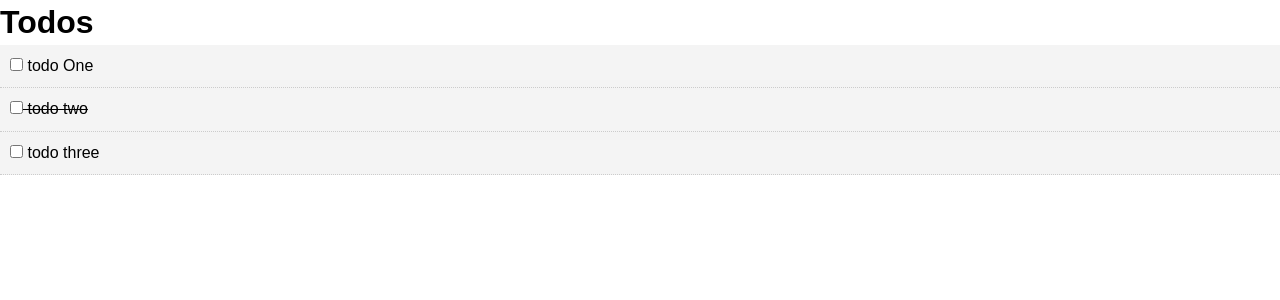
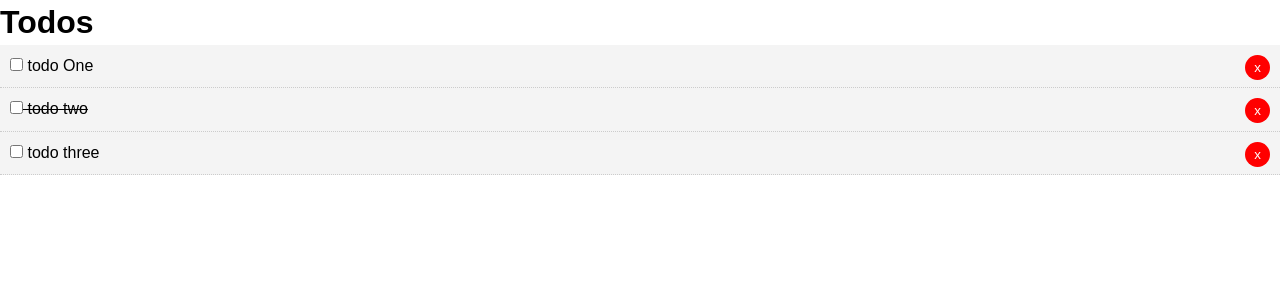
Before and after one commit to nejilabs/TVS-Vue-Failed, a Vue app: page / in a window 1280 px wide. Shown: the top 300 px of the page. Built offline with nearby package versions, Linux system fonts and the light colour scheme.

Commit message:
finished delete function

```diff
--- a/src/App.vue
+++ b/src/App.vue
@@ -1,7 +1,7 @@
 <template>
-  <div id="app">
-    <Todos v-bind:todos="todos" />
-  </div>
+<div id="app">
+  <Todos v-bind:todos="todos" v-on:del-todo="deleteTodo" />
+</div>
 </template>
 
 <script>
@@ -19,8 +19,7 @@
   // Data Examples
   data() {
     return {
-      todos: [
-        {
+      todos: [{
           id: 1,
           title: "todo One",
           completed: false,
@@ -38,6 +37,12 @@
       ],
     };
   },
+  methods: {
+    deleteTodo(id) {
+      this.todos = this.todos.filter(todo => todo.id !== id);
+    }
+
+  } //methods
 };
 </script>
 
--- a/src/components/TodoItem.vue
+++ b/src/components/TodoItem.vue
@@ -3,6 +3,7 @@
   <p>
     <input type="checkbox" v-on:change="markComplete" />
     {{ todo.title }}
+    <button @click="$emit('del-todo',todo.id)" class="del">x</button>
   </p>
 </div>
 </template>
@@ -12,10 +13,11 @@
   name: "TodoItem",
   props: ["todo"],
   methods: {
-    markComplete() {
-      this.todo.completed = !this.todo.completed;
-    }
-  }
+    // markComplete() {
+    //   this.todo.completed = !this.todo.completed;
+    // }
+  },
+
 };
 </script>
 
--- a/src/components/Todos.vue
+++ b/src/components/Todos.vue
@@ -2,7 +2,7 @@
 <div>
   <h1>Todos</h1>
   <div v-bind:key="todo.id" v-for="todo in todos">
-    <TodoItem v-bind:todo="todo" />
+    <TodoItem v-bind:todo="todo" v-on:del-todo="$emit('del-todo',todo.id)" />
   </div>
 </div>
 </template>
@@ -16,6 +16,7 @@
     TodoItem,
   },
   props: ["todos"],
+
 };
 </script>
 
```
